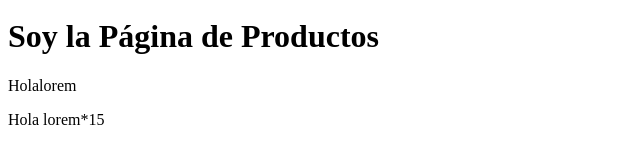
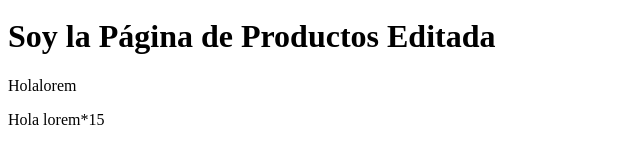
Before and after one commit to Bernalpas/tareagrupalutn, a plain HTML site: page pages/productos.html in a window 1280 px wide. Shown: the part 29-192 px from the top of the page, without its empty margins (0-640 px from the left). Drawn offline with Linux system fonts and the light colour scheme.

Commit message:
Cambié el tittulo de la página productos

```diff
--- a/pages/productos.html
+++ b/pages/productos.html
@@ -9,7 +9,7 @@
 <body>
 
 
-    <h1>Soy la Página de Productos</h1>
+    <h1>Soy la Página de Productos Editada</h1>
 
 </body>
 </html>
```
